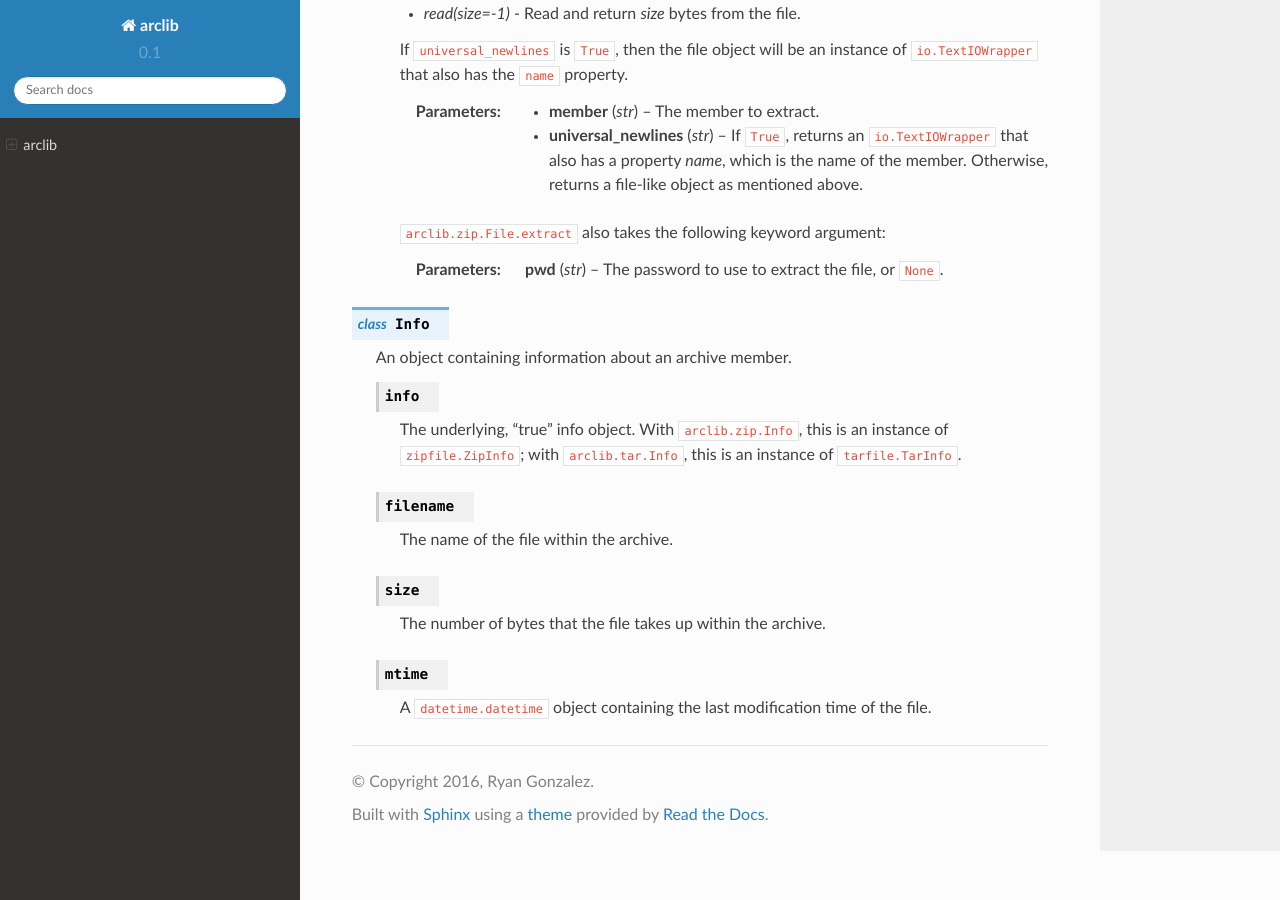
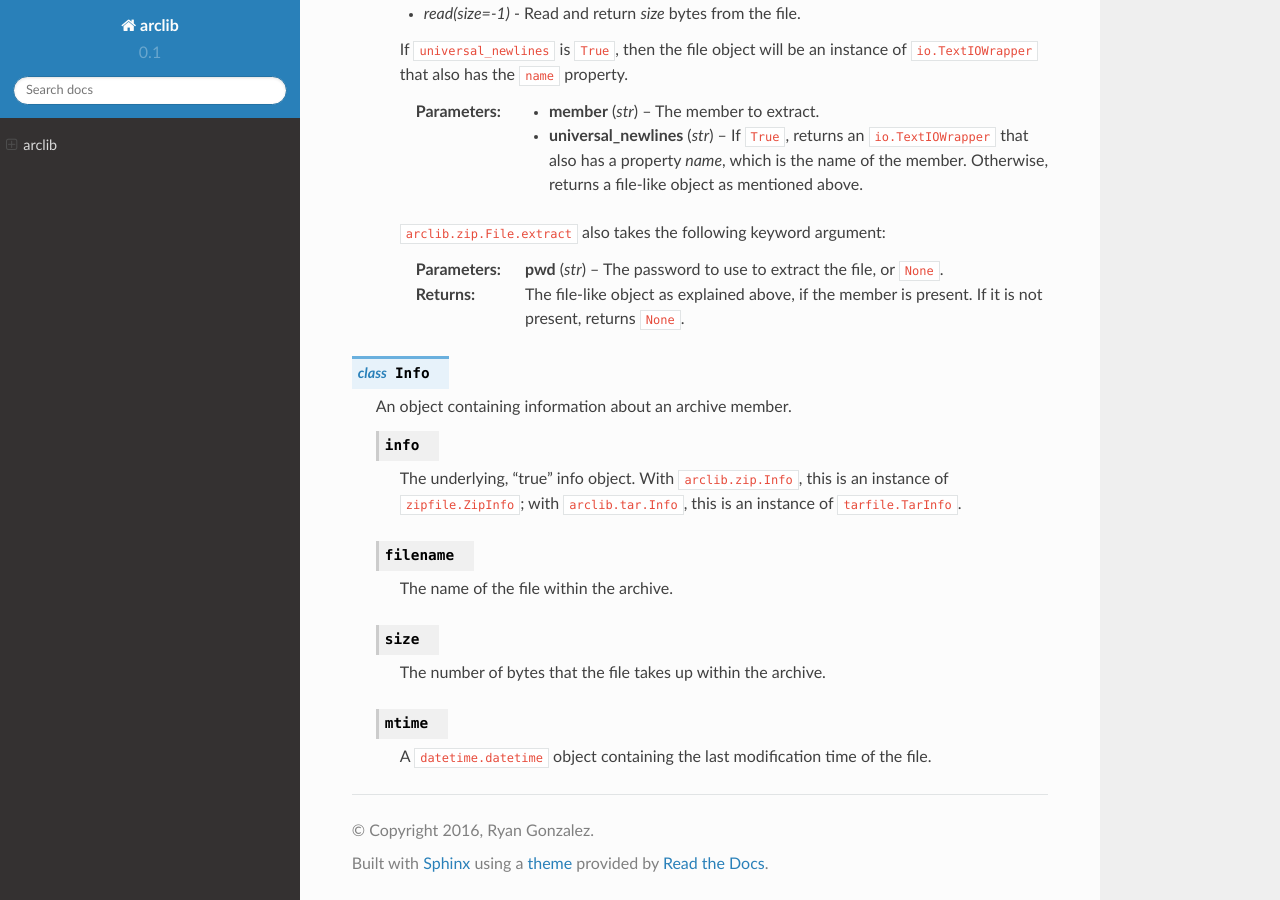
Before and after one commit to refi64/arclib, a Sphinx documentation site: the page built from docs/source/index.rst, in a window 1280 px wide and 900 px high, scrolled down 5518 px. Built offline with Sphinx 7.4.7 and the Read the Docs theme 2.0.0, drawn with Linux system fonts in a browser that asks for light colours.

Commit message:
Doc update

```diff
--- a/docs/source/index.rst
+++ b/docs/source/index.rst
@@ -294,6 +294,8 @@ Both arclib.zip and arclib.tar implement this API.
       ``arclib.zip.File.extract`` also takes the following keyword argument:
 
       :param str pwd: The password to use to extract the file, or ``None``.
+      :return: The file-like object as explained above, if the member is present. If it
+               is not present, returns ``None``.
 
 .. py:class:: Info
 
```
